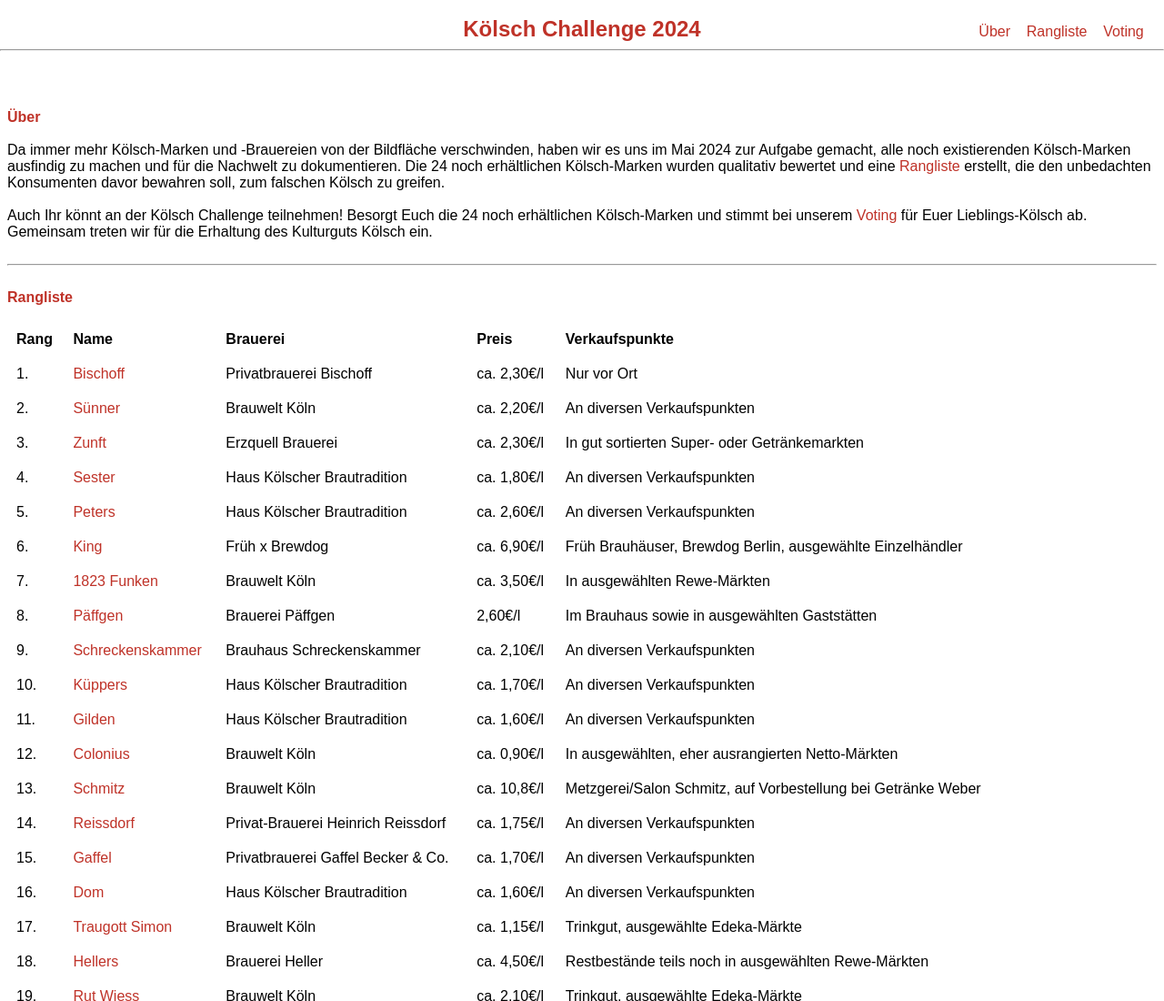
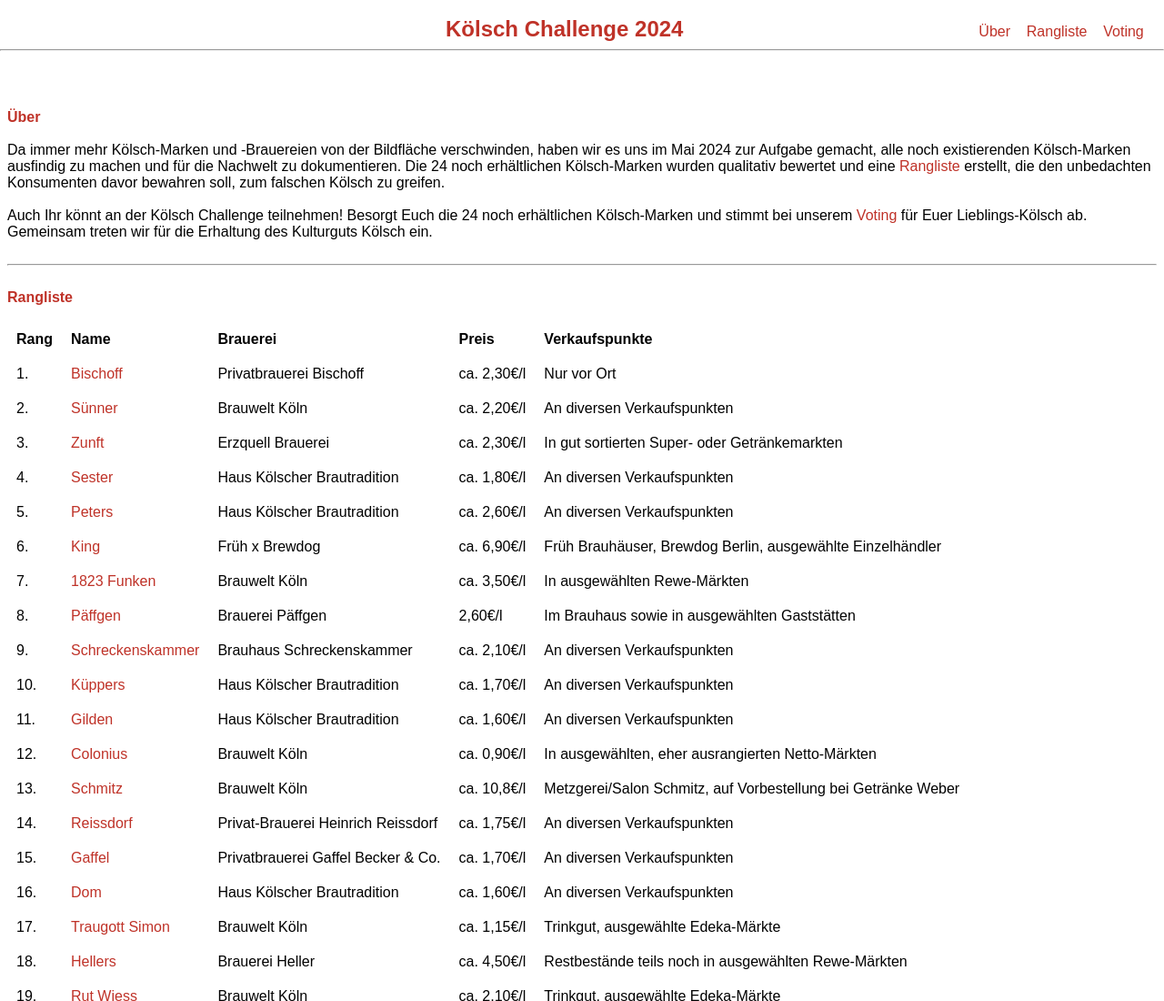
Before and after one commit to koelschchallenge/koelschchallenge.github.io, a plain HTML site: page index.html in a window 1280 px wide. Shown: the top 1100 px of the page at 91% size. Drawn offline with Linux system fonts and the light colour scheme.

Commit message:
Add files via upload

```diff
--- a/index.html
+++ b/index.html
@@ -58,7 +58,7 @@
         <a href="#Voting">Voting</a> &nbsp&nbsp&nbsp&nbsp
       </div>
       <div style="margin: 0 auto; width: 300px;">
-      <b><center><font size="+2" color="#bf3228">Kölsch Challenge 2024</font></center></b>
+      <b><font size="+2" color="#bf3228">Kölsch Challenge 2024</font></b>
       </div>
       <hr/>
 
@@ -78,7 +78,7 @@
       <a id="Rangliste"><b><font color="#bf3228">Rangliste</font></b></a>
       <br><br>
 
-      <table cellspacing="0" cellpadding="10" width="1100">
+      <table cellspacing="0" cellpadding="10">
         <tr>
           <th>Rang</th>
           <th>Name</th>
```
